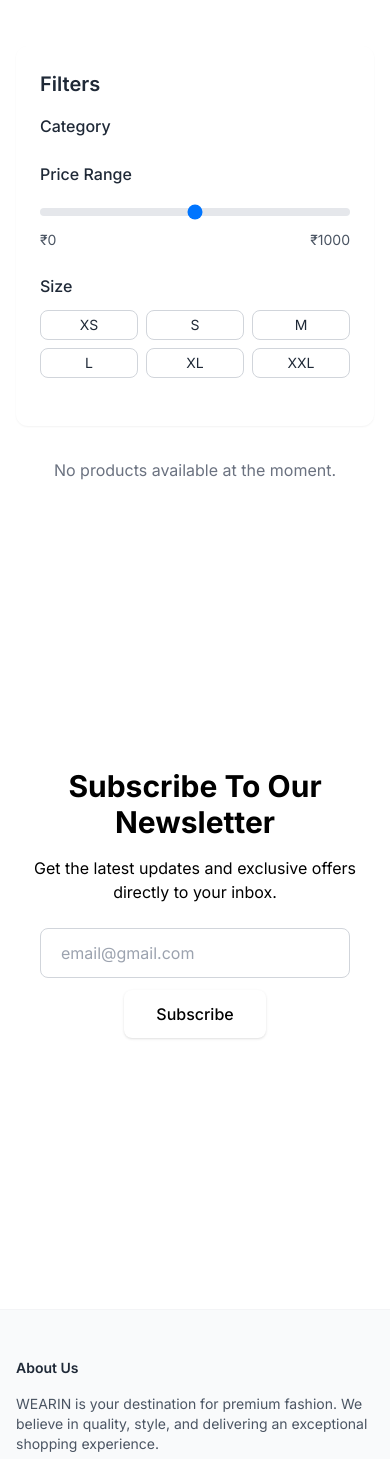
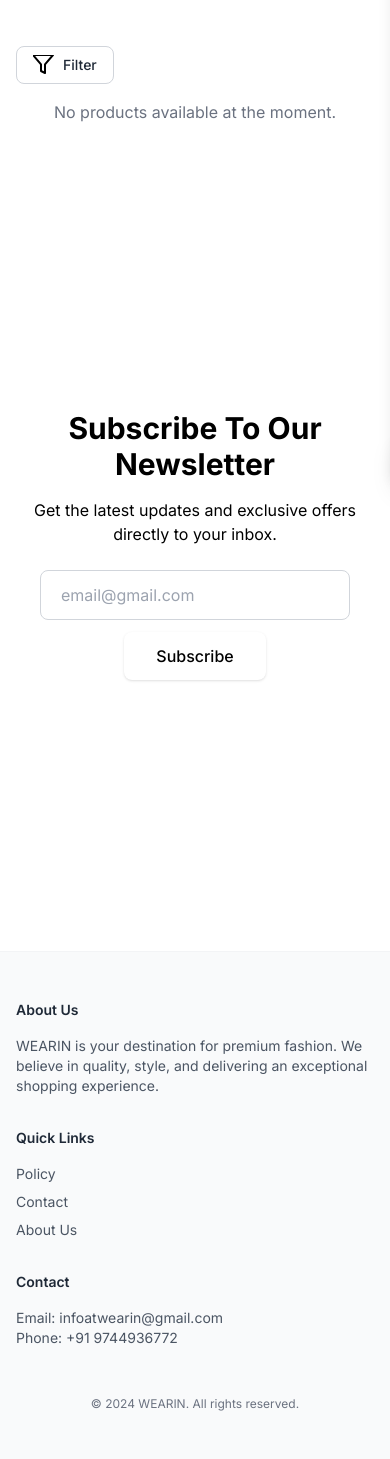
Before and after one commit to shaheershat/wearin-ecommerce, a Django app: page /shop/ in a window 390 px wide. Shown: the part 367-1826 px from the top of the page. After the commit the page ends 1778 px from the top, so only its background shows below. Run offline with Django 4.2, Linux system fonts and the light colour scheme; data that the repository does not hold is empty; some libraries are stand-ins or nearby versions.

```diff
--- a/core/templates/user/base.html
+++ b/core/templates/user/base.html
@@ -36,7 +36,6 @@
         <a href="{% url 'home' %}" class="hover:text-gray-600">WEARIN</a>
       </div>
 
-      <!-- Desktop Navigation -->
       <nav class="hidden md:flex space-x-8 font-medium absolute left-1/2 -translate-x-1/2">
         <a href="{% url 'home' %}" class="hover:text-gray-600">Home</a>
         <a href="{% url 'shop' %}" class="hover:text-gray-600">Shop</a>
@@ -55,11 +54,9 @@
         </div>
       </nav>
 
-      <!-- Right Icons for Desktop -->
       <div class="hidden md:flex items-center space-x-4">
         {% if user.is_authenticated %}
           <a href="{% url 'wishlist' %}" class="relative transition-transform duration-200">
-            <!-- Wishlist Icon -->
             <svg xmlns="http://www.w3.org/2000/svg" width="28" height="28" viewBox="0 0 32 32">
               <path fill="#1C1C1C" d="M27.683 5.392a7.738 7.738 0 0 0-11.188 0l-.495.51-.494-.51c-3.09-3.189-8.099-3.189-11.188 0s-3.09 8.36 0 11.549l.494.51L16 29l11.188-11.549.494-.51c3.09-3.189 3.09-8.36.001-11.549z"></path>
             </svg>
@@ -87,14 +84,12 @@
         {% endif %}
       </div>
 
-      <!-- Mobile Menu Button -->
       <button onclick="toggleMobileMenu()" class="md:hidden text-2xl focus:outline-none">
         ☰
       </button>
     </div>
   </header>
 
-  <!-- ✅ Mobile Modal Dropdown -->
   <div id="mobileMenu" class="fixed top-20 right-4 w-64 bg-white rounded-lg shadow-lg border border-gray-200 z-50 hidden flex-col p-4 space-y-4">
     <a href="{% url 'home' %}" class="block text-gray-800 hover:text-gray-600">Home</a>
     <a href="{% url 'shop' %}" class="block text-gray-800 hover:text-gray-600">Shop</a>
@@ -144,6 +139,31 @@
   </footer>
   {% endblock footer %}
 
+  {% if user.is_authenticated %}
+  <div class="fixed right-4 bottom-4 z-50 flex flex-col space-y-4 md:hidden"> {# `md:hidden` makes it disappear on medium screens and up #}
+      <a href="{% url 'wishlist' %}" class="relative bg-white p-2 rounded-full shadow-lg hover:scale-105">
+          <svg xmlns="http://www.w3.org/2000/svg" width="28" height="28" viewBox="0 0 32 32">
+              <path fill="#1C1C1C" d="M27.683 5.392a7.738 7.738 0 0 0-11.188 0l-.495.51-.494-.51c-3.09-3.189-8.099-3.189-11.188 0s-3.09 8.36 0 11.549l.494.51L16 29l11.188-11.549.494-.51c3.09-3.189 3.09-8.36.001-11.549z"></path>
+          </svg>
+          {% if wishlist_count > 0 %}
+          <span class="absolute top-0 right-0 -mt-1 -mr-1 bg-red-600 text-white text-xs font-bold rounded-full w-5 h-5 flex items-center justify-center">
+              {{ wishlist_count }}
+          </span>
+          {% endif %}
+      </a>
+      <a href="{% url 'cart_page' %}" class="relative bg-white p-2 rounded-full shadow-lg hover:scale-105">
+          <svg xmlns="http://www.w3.org/2000/svg" viewBox="0 0 16 16" class="w-7 h-7 fill-black">
+              <path d="M14 13.1V12H4.6l.6-1.1 9.2-.9L16 4H3.7L3 1H0v1h2.2l2.1 8.4L3 13v1.5c0 .8.7 1.5 1.5 1.5S6 15.3 6 14.5 5.3 13 4.5 13H12v1.5c0 .8.7 1.5 1.5 1.5s1.5-.7 1.5-1.5c0-.7-.4-1.2-1-1.4z"/>
+          </svg>
+          {% if cart_count > 0 %}
+          <span class="absolute -top-2 -right-2 bg-red-600 text-white text-xs font-bold rounded-full w-5 h-5 flex items-center justify-center shadow-md">
+              {{ cart_count }}
+          </span>
+          {% endif %}
+      </a>
+  </div>
+  {% endif %}
+
   <script>
     function toggleMobileMenu() {
       const menu = document.getElementById('mobileMenu');
--- a/core/templates/user/main/shop.html
+++ b/core/templates/user/main/shop.html
@@ -1,84 +1,94 @@
-{% extends 'user/base.html' %} {# This must be the very first line #}
-{% load static %} {# This must be the second line, exactly like this #}
+{% extends 'user/base.html' %}
+{% load static %}
 
 {% block title %}Shop{% endblock %}
 
 {% block content %}
 <div class="container mx-auto px-4 py-8">
+    <!-- Banner -->
     <section class="mb-12">
         <div class="relative bg-gray-100 rounded-xl overflow-hidden shadow-sm">
-            {# Corrected image source using {% static %} tag #}
             <img src="{% static 'images/Banner-2.png' %}" alt="Shop Banner" class="w-full h-full md:h- object-cover">
         </div>
     </section>
 
-    <div class="flex flex-col md:flex-row gap-8">
-        <aside class="w-full md:w-1/4 bg-white p-6 rounded-xl shadow-sm sticky top-24 h-fit">
-            <h3 class="text-xl font-semibold mb-4">Filters</h3>
-
-            <div class="mb-6">
-                <h4 class="font-medium text-gray-800 mb-3">Category</h4>
-                <ul class="space-y-2 text-sm text-gray-600">
-                    {% for category in categories %}
-                        <li><label><input type="checkbox" class="mr-2 rounded"> {{ category.name }}</label></li>
-                    {% endfor %}
-                </ul>
+    <!--  Filter Button (Mobile Only) -->
+    <div class="block md:hidden mb-4">
+        <button id="openFilterDrawerBtn" onclick="toggleMobileFilters()" class="flex items-center gap-2 text-sm font-medium px-4 py-2 border border-gray-300 rounded-lg">
+            <svg xmlns="http://www.w3.org/2000/svg" width="22" height="20" viewBox="0 0 22 20" fill="none">
+                <g stroke="#000" stroke-width="2" stroke-linecap="round" stroke-linejoin="round">
+                    <path d="M20 0H0l8 9.46V16l4 2V9.46z" />
+                </g>
+            </svg>
+            <span>Filter</span>
+        </button>
     </div>
 
-            <div class="mb-6">
-                <h4 class="font-medium text-gray-800 mb-3">Price Range</h4>
-                <input type="range" min="0" max="1000" value="500" class="w-full h-2 bg-gray-200 rounded-lg appearance-none cursor-pointer">
-                <div class="flex justify-between text-sm text-gray-600 mt-2">
-                    <span>₹0</span>
-                    <span>₹1000</span>
+    <div class="flex flex-col md:flex-row gap-8">
+
+        <!-- Mobile Filter Drawer -->
+        <aside id="mobileFilterDrawer"
+               class="fixed inset-y-0 right-0 w-4/5 bg-white p-6 shadow-lg z-50 transform translate-x-full transition-transform duration-300 md:hidden">
+            <div class="flex justify-between items-center mb-4">
+                <h3 class="text-xl font-semibold">Filters</h3>
+                <button onclick="toggleMobileFilters()" class="text-gray-600 text-xl">✕</button>
             </div>
-            </div>
-
-            <div class="mb-6">
-                <h4 class="font-medium text-gray-800 mb-3">Size</h4>
-                <div class="grid grid-cols-3 gap-2">
-                    <button class="border border-gray-300 rounded-lg px-3 py-1 text-sm hover:bg-gray-100 focus:bg-blue-500 focus:text-white focus:border-blue-500">XS</button>
-                    <button class="border border-gray-300 rounded-lg px-3 py-1 text-sm hover:bg-gray-100 focus:bg-blue-500 focus:text-white focus:border-blue-500">S</button>
-                    <button class="border border-gray-300 rounded-lg px-3 py-1 text-sm hover:bg-gray-100 focus:bg-blue-500 focus:text-white focus:border-blue-500">M</button>
-                    <button class="border border-gray-300 rounded-lg px-3 py-1 text-sm hover:bg-gray-100 focus:bg-blue-500 focus:text-white focus:border-blue-500">L</button>
-                    <button class="border border-gray-300 rounded-lg px-3 py-1 text-sm hover:bg-gray-100 focus:bg-blue-500 focus:text-white focus:border-blue-500">XL</button>
-                    <button class="border border-gray-300 rounded-lg px-3 py-1 text-sm hover:bg-gray-100 focus:bg-blue-500 focus:text-white focus:border-blue-500">XXL</button>
-                </div>
-            </div>
+            <form id="mobileFilterForm">
+                {% include 'user/main/shop_filters.html' %}
+                <button type="submit" class="fixed bottom-0 left-0 w-full bg-black text-white text-center py-4 font-semibold shadow-xl">Apply Filters</button>
+            </form>
         </aside>
 
+        <!--  Backdrop for Mobile Filter -->
+        <div id="mobileBackdrop" onclick="toggleMobileFilters()"
+             class="fixed inset-0 bg-black bg-opacity-50 z-40 hidden md:hidden"></div>
+
+    <!--  Desktop Sidebar Filter (Collapsible) -->
+    <aside class="hidden md:block w-full md:w-1/4 bg-white p-6 rounded-xl shadow-sm sticky top-24 h-fit">
+        <div class="flex justify-between items-center mb-4">
+            <h3 class="text-xl font-semibold">Filters</h3>
+        </div>
+        <form id="desktopFilterForm">
+            {% include 'user/main/shop_filters.html' %}
+            <button type="submit" class="mt-4 w-full bg-black text-white py-2 rounded-lg">Apply Filters</button>
+        </form>
+    </aside>
+
+
+        <!--  Product Grid -->
         <section class="flex-1">
-            <div class="grid grid-cols-1 sm:grid-cols-2 lg:grid-cols-4 gap-6">
-                {% for product in products %} {# Loop through the 'products' passed from the view #}
+            <div id="productGrid" class="grid grid-cols-2 sm:grid-cols-2 lg:grid-cols-4 gap-6">
+                {% for product in products %}
                 <div class="bg-white rounded-xl shadow-sm overflow-hidden group">
                     <div class="relative overflow-hidden">
                         {% if product.images.first %}
-                            <img src="{{ product.images.first.image.url }}" alt="{{ product.name }}" class="w-full h-72 object-cover transform transition-transform duration-300 group-hover:scale-105">
+                            <img src="{{ product.images.first.image.url }}" alt="{{ product.name }}"
+                                 class="w-full h-72 object-cover transform transition-transform duration-300 group-hover:scale-105">
                         {% else %}
-                            <img src="https://placehold.co/400x500/E2E8F0/A0AEC0?text=No+Image" alt="No Image" class="w-full h-72 object-cover transform transition-transform duration-300 group-hover:scale-105">
+                            <img src="https://placehold.co/400x500/E2E8F0/A0AEC0?text=No+Image" alt="No Image"
+                                 class="w-full h-72 object-cover transform transition-transform duration-300 group-hover:scale-105">
                         {% endif %}
 
-                        {# Wishlist Heart Icon #}
+                        <!--  Wishlist Icon -->
                         <button class="absolute top-3 right-3 bg-white p-2 rounded-full shadow-md z-10 hover:scale-110 transition-transform duration-200"
                                 onclick="toggleWishlist(this, {{ product.id }})">
-                            <svg xmlns="http://www.w3.org/2000/svg" class="h-6 w-6 {% if product.id in wishlisted_product_ids %}text-red-500{% else %}text-gray-400{% endif %} hover:text-red-500 transition-colors duration-200" fill="{% if product.id in wishlisted_product_ids %}currentColor{% else %}none{% endif %}" viewBox="0 0 24 24" stroke="currentColor" stroke-width="2">
-                                <path stroke-linecap="round" stroke-linejoin="round" d="M4.318 6.318a4.5 4.5 0 000 6.364L12 20.364l7.682-7.682a4.5 4.5 0 00-6.364-6.364L12 7.636l-1.318-1.318a4.5 4.5 0 00-6.364 0z" />
+                            <svg xmlns="http://www.w3.org/2000/svg"
+                                 class="h-6 w-6 {% if product.id in wishlisted_product_ids %}text-red-500{% else %}text-gray-400{% endif %} hover:text-red-500 transition-colors duration-200"
+                                 fill="{% if product.id in wishlisted_product_ids %}currentColor{% else %}none{% endif %}"
+                                 viewBox="0 0 24 24" stroke="currentColor" stroke-width="2">
+                                <path stroke-linecap="round" stroke-linejoin="round"
+                                      d="M4.318 6.318a4.5 4.5 0 000 6.364L12 20.364l7.682-7.682a4.5 4.5 0 00-6.364-6.364L12 7.636l-1.318-1.318a4.5 4.5 0 00-6.364 0z" />
                             </svg>
                         </button>
 
                         <div class="absolute inset-0 bg-black bg-opacity-25 flex items-center justify-center opacity-0 group-hover:opacity-100 transition-opacity duration-300">
-                            <a href="{% url 'product_detail' product.id %}" class="bg-white text-gray-800 px-6 py-2 rounded-full font-medium hover:bg-gray-100 transition-colors">View Product</a>
+                            <a href="{% url 'product_detail' product.id %}"
+                               class="bg-white text-gray-800 px-6 py-2 rounded-full font-medium hover:bg-gray-100 transition-colors">View Product</a>
                         </div>
                     </div>
                     <div class="p-4 text-center">
                         <h4 class="font-semibold text-lg mb-1">{{ product.name }}</h4>
                         <p class="text-gray-600">₹{{ product.price }}</p>
-                        {# You might want to display colors dynamically here if your Product model supports it #}
-                        <div class="flex justify-center mt-2 space-x-1">
-                            {# {% for color in product.colors.all %} #}
-                            {# <div class="w-4 h-4 rounded-full" style="background-color: {{ color.hex_code }};"></div> #}
-                            {# {% endfor %} #}
-                        </div>
                     </div>
                 </div>
                 {% empty %}
@@ -88,9 +98,8 @@
         </section>
     </div>
 
+    <!--  Newsletter Section -->
     <section class="relative h-[747px] bg-cover bg-center bg-no-repeat mt-12" style="background-image: url('{% static 'images/newsletter.png' %}');">
-        <div class="absolute inset-0 "></div>
-
         <div class="relative z-10 flex flex-col items-center justify-center h-full text-center px-4">
             <h3 class="text-3xl font-bold text-black mb-4">Subscribe To Our Newsletter</h3>
             <p class="text-black mb-6">Get the latest updates and exclusive offers directly to your inbox.</p>
@@ -105,13 +114,29 @@
             </form>
         </div>
     </section>
+</div>
 
-</div>
+<!-- Scripts -->
 <script>
-    // This function can be defined here or in a global script included in base.html
+    function toggleMobileFilters() {
+        const drawer = document.getElementById('mobileFilterDrawer');
+        const backdrop = document.getElementById('mobileBackdrop');
+        const isOpen = drawer.classList.contains('translate-x-0');
+
+        if (isOpen) {
+            drawer.classList.remove('translate-x-0');
+            drawer.classList.add('translate-x-full');
+            backdrop.classList.add('hidden');
+        } else {
+            drawer.classList.remove('translate-x-full');
+            drawer.classList.add('translate-x-0');
+            backdrop.classList.remove('hidden');
+        }
+    }
+
     function toggleWishlist(buttonElement, productId) {
         const svgElement = buttonElement.querySelector('svg');
-        const isCurrentlyWishlisted = svgElement.classList.contains('text-red-500');
+        const isWishlisted = svgElement.classList.contains('text-red-500');
 
         fetch(`{% url 'toggle_wishlist' 0 %}`.replace('0', productId), {
             method: 'POST',
@@ -122,49 +147,30 @@
             },
             body: JSON.stringify({ product_id: productId }),
         })
-        .then(response => {
-            if (!response.ok) {
-                return response.json().then(errorData => { throw new Error(errorData.message || 'Network response was not ok'); });
-            }
-            return response.json();
-        })
+        .then(response => response.json())
         .then(data => {
             if (data.status === 'added') {
                 svgElement.classList.remove('text-gray-400');
                 svgElement.classList.add('text-red-500');
                 svgElement.setAttribute('fill', 'currentColor');
-                console.log(data.message);
             } else if (data.status === 'removed') {
                 svgElement.classList.remove('text-red-500');
                 svgElement.classList.add('text-gray-400');
                 svgElement.setAttribute('fill', 'none');
-                console.log(data.message);
             }
         })
         .catch(error => {
             console.error('Error toggling wishlist:', error);
-            alert('Error updating wishlist: ' + error.message);
-            // Revert UI state if there was an error
-            if (isCurrentlyWishlisted) {
-                svgElement.classList.remove('text-gray-400');
-                svgElement.classList.add('text-red-500');
-                svgElement.setAttribute('fill', 'currentColor');
-            } else {
-                svgElement.classList.remove('text-red-500');
-                svgElement.classList.add('text-gray-400');
-                svgElement.setAttribute('fill', 'none');
-            }
+            alert('Error updating wishlist');
         });
     }
 
-    // Helper function to get CSRF token (copied from previous response)
     function getCookie(name) {
         let cookieValue = null;
         if (document.cookie && document.cookie !== '') {
-            const cookies = document.cookie.split(';');
-            for (let i = 0; i < cookies.length; i++) {
-                const cookie = cookies[i].trim();
-                if (cookie.substring(0, name.length + 1) === (name + '=')) {
+            for (let cookie of document.cookie.split(';')) {
+                cookie = cookie.trim();
+                if (cookie.startsWith(name + '=')) {
                     cookieValue = decodeURIComponent(cookie.substring(name.length + 1));
                     break;
                 }
@@ -172,5 +178,31 @@
         }
         return cookieValue;
     }
+
+    document.getElementById('mobileFilterForm')?.addEventListener('submit', applyFilters);
+    document.getElementById('desktopFilterForm')?.addEventListener('submit', applyFilters);
+
+    function applyFilters(event) {
+        event.preventDefault();
+        const form = event.target;
+        const formData = new FormData(form);
+
+        fetch("{% url 'shop' %}", {
+            method: 'POST',
+            headers: {
+                'X-CSRFToken': getCookie('csrftoken')
+            },
+            body: formData
+        })
+        .then(response => response.text())
+        .then(html => {
+            const parser = new DOMParser();
+            const doc = parser.parseFromString(html, 'text/html');
+            const newGrid = doc.querySelector('#productGrid');
+            document.getElementById('productGrid').innerHTML = newGrid.innerHTML;
+            toggleMobileFilters();
+        })
+        .catch(err => console.error('Filter apply failed', err));
+    }
 </script>
 {% endblock %}
--- /dev/null
+++ b/core/templates/user/main/shop_filters.html
@@ -0,0 +1,28 @@
+<div class="mb-6">
+    <h4 class="font-medium text-gray-800 mb-3">Category</h4>
+    <ul class="space-y-2 text-sm text-gray-600">
+        {% for category in categories %}
+            <li><label><input type="checkbox" class="mr-2 rounded"> {{ category.name }}</label></li>
+        {% endfor %}
+    </ul>
+</div>
+
+<div class="mb-6">
+    <h4 class="font-medium text-gray-800 mb-3">Price Range</h4>
+    <input type="range" min="0" max="1000" value="500"
+           class="w-full h-2 bg-gray-200 rounded-lg appearance-none cursor-pointer">
+    <div class="flex justify-between text-sm text-gray-600 mt-2">
+        <span>₹0</span>
+        <span>₹1000</span>
+    </div>
+</div>
+
+<div class="mb-6">
+    <h4 class="font-medium text-gray-800 mb-3">Size</h4>
+    {% comment %} Hardcoded size list instead of trying to use split() {% endcomment %}
+    <div class="grid grid-cols-3 gap-2">
+        {% for size in sizes %}
+            <button class="border border-gray-300 rounded-lg px-3 py-1 text-sm hover:bg-gray-100">{{ size }}</button>
+        {% endfor %}
+    </div>
+</div>
--- a/core/views/user_views.py
+++ b/core/views/user_views.py
@@ -219,12 +219,15 @@ def profile_view(request):
                         messages.error(request, f"{field.replace('_', ' ').title()}: {error}")
         else:
             messages.error(request, "Invalid form submission.")
-
+    cart = request.session.get('cart', {})
+    cart_count = sum(item.get('quantity', 0) for item in cart.values())
     return render(request, 'user/profile.html', {
         'profile_form': profile_form,
         'address_form': address_form,
         'user_address': user_profile,
+        'cart_count': cart_count,
         'orders': orders
+
     })
 
 
@@ -233,10 +236,13 @@ def my_profile(request):
     user_profile, created = UserProfile.objects.get_or_create(user=request.user)
     profile_form = ProfileForm(instance=request.user)
     address_form = AddressForm(instance=user_profile)
+    cart = request.session.get('cart', {})
+    cart_count = sum(item.get('quantity', 0) for item in cart.values())
     return render(request, 'user/main/profile.html', {
         'profile_form': profile_form,
         'address_form': address_form,
-        'user_address': user_profile
+        'user_address': user_profile,
+        'cart_count': cart_count,
     })
 
 
@@ -435,13 +441,13 @@ def user_dashboard_view(request):
 
 def shop_view(request):
     user = request.user if request.user.is_authenticated else None
-    if not user: # Same logic as home_view
+    if not user:
         user_id = request.session.get('_auth_user_id')
         if user_id:
             try:
                 User = get_user_model()
                 user = User.objects.get(pk=user_id)
-                request.user = user # Ensure request.user is set
+                request.user = user
             except User.DoesNotExist:
                 if '_auth_user_id' in request.session:
                     del request.session['_auth_user_id']
@@ -456,30 +462,59 @@ def shop_view(request):
     if user:
         wishlisted_product_ids = Wishlist.objects.filter(user=user).values_list('product_id', flat=True)
 
+    cart = request.session.get('cart', {})
+    cart_count = sum(item.get('quantity', 0) for item in cart.values())
+
+    sizes = ['XS', 'S', 'M', 'L', 'XL', 'XXL']  # ✅ Add this
+
     return render(request, 'user/main/shop.html', {
         'products': products,
         'categories': categories,
+        'sizes': sizes,  # ✅ Pass it to the template
+        'cart_count': cart_count,
         'wishlisted_product_ids': list(wishlisted_product_ids),
     })
+
 
 
 def product_detail_view(request, id=None):
     product = None
     if id:
         product = get_object_or_404(Product, id=id)
-    return render(request, 'user/main/product_detail.html', {'product': product})
+
+    cart = request.session.get('cart', {})
+    cart_count = sum(item.get('quantity', 0) for item in cart.values())
+
+    return render(request, 'user/main/product_detail.html', {
+        'product': product,
+        'cart_count': cart_count,
+        })
 
 
 def policy_view(request):
-    return render(request, 'user/main/static_pages/policy.html')
+    cart = request.session.get('cart', {})
+    cart_count = sum(item.get('quantity', 0) for item in cart.values())
+
+    return render(request, 'user/main/static_pages/policy.html',{
+        'cart_count': cart_count,
+    })
 
 
 def contact_view(request):
-    return render(request, 'user/main/static_pages/contact.html')
+    cart = request.session.get('cart', {})
+    cart_count = sum(item.get('quantity', 0) for item in cart.values())
+
+    return render(request, 'user/main/static_pages/contact.html',{
+        'cart_count': cart_count,
+    })
 
 
 def about_view(request):
-    return render(request, 'user/main/static_pages/about.html')
+    cart = request.session.get('cart', {})
+    cart_count = sum(item.get('quantity', 0) for item in cart.values())
+    return render(request, 'user/main/static_pages/about.html',{
+        'cart_count': cart_count,
+    })
 
 
 @user_login_required
@@ -501,10 +536,12 @@ def cart_page_view(request):
                 del request.session['cart'][product_id]
                 request.session.modified = True
                 messages.warning(request, f"A product was not found and has been removed from your cart.")
-
+    cart = request.session.get('cart', {})
+    cart_count = sum(item.get('quantity', 0) for item in cart.values())
     context = {
         'cart_items': cart_items,
         'total_price': total_price,
+        'cart_count': cart_count,
     }
     return render(request, 'user/main/cart.html', context)
 
@@ -563,9 +600,14 @@ def buy_now_view(request, product_id):
 
 @user_login_required
 def wishlist_view(request):
+    cart = request.session.get('cart', {})
+    cart_count = sum(item.get('quantity', 0) for item in cart.values())
+
     wishlist_items = Wishlist.objects.filter(user=request.user).select_related('product', 'product__category')
+
     context = {
-        'wishlist_items': wishlist_items
+        'wishlist_items': wishlist_items,
+        'cart_count': cart_count,
     }
     return render(request, 'user/main/wishlist.html', context)
 
```
Also changed, not shown: core/templates/user/main/product_detail.html (+5 -7 lines). Lines whose indentation alone changed are shown as unchanged.
